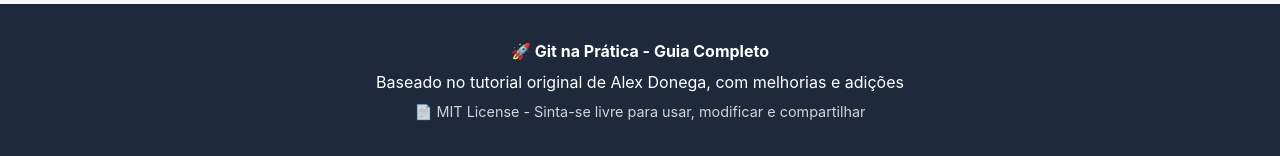
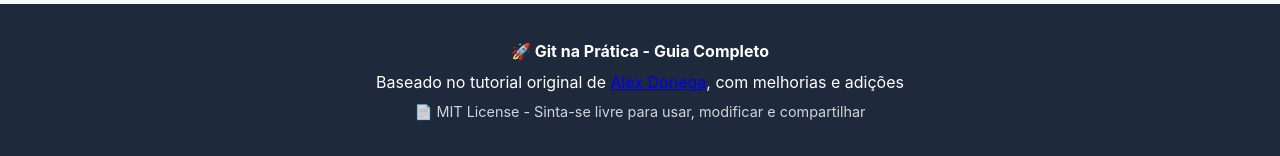
Before and after one commit to PauloNMZ/guia-git, a plain HTML site: page index.html in a window 1280 px wide. Shown: the part 929-1085 px from the top of the page. Drawn offline with Linux system fonts and the light colour scheme.

Commit message:
Link adicionado no rodapé: agora o nome 'Alex Donega' aponta para o tutorial original em index.html:407, abrindo em nova aba com rel='noopener'

```diff
--- a/index.html
+++ b/index.html
@@ -404,7 +404,7 @@
 
     <footer>
         <p><strong>🚀 Git na Prática - Guia Completo</strong></p>
-        <p>Baseado no tutorial original de Alex Donega, com melhorias e adições</p>
+        <p>Baseado no tutorial original de <a href="https://share.note.sx/h3uzoo4t#YsSPMtDNbwgPkwydaYDTpegVtOEjgXcf9xCZfeSO67s" target="_blank" rel="noopener">Alex Donega</a>, com melhorias e adições</p>
         <p class="license">📄 MIT License - Sinta-se livre para usar, modificar e compartilhar</p>
     </footer>
 
```
